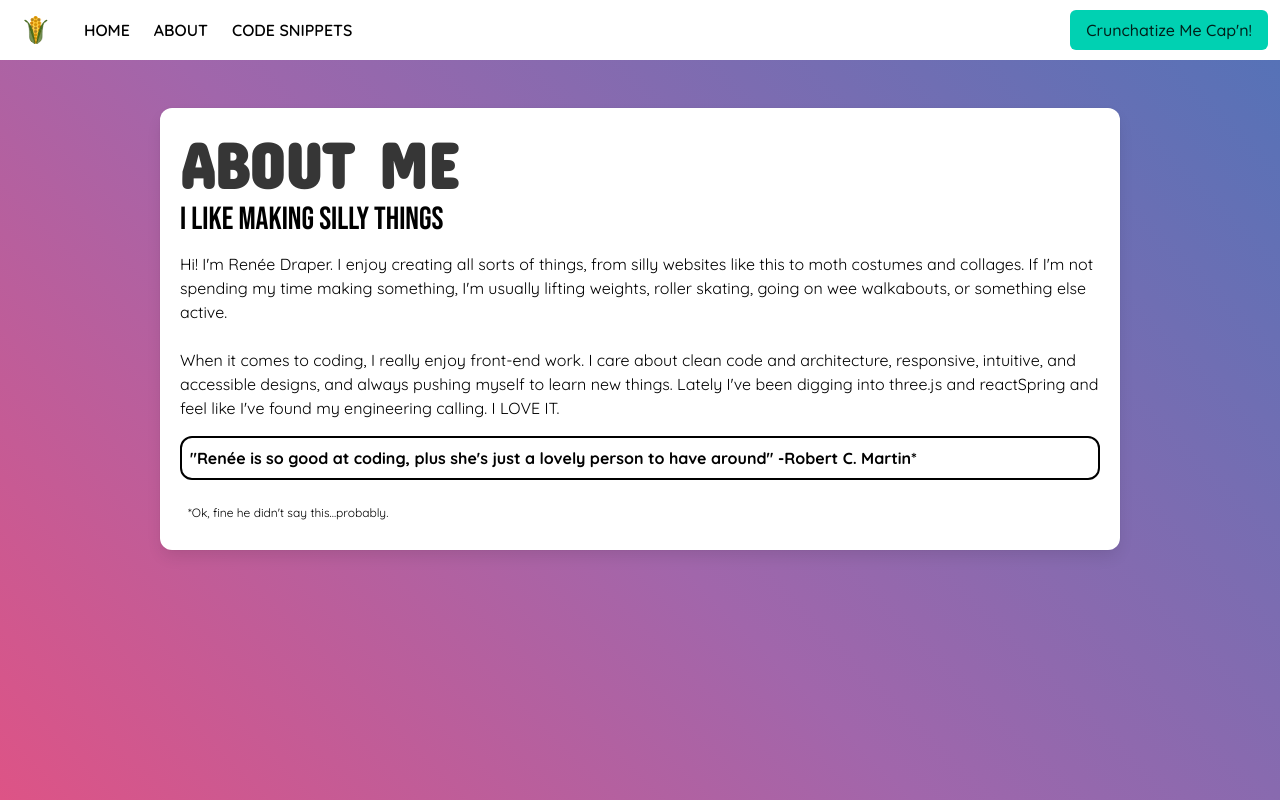
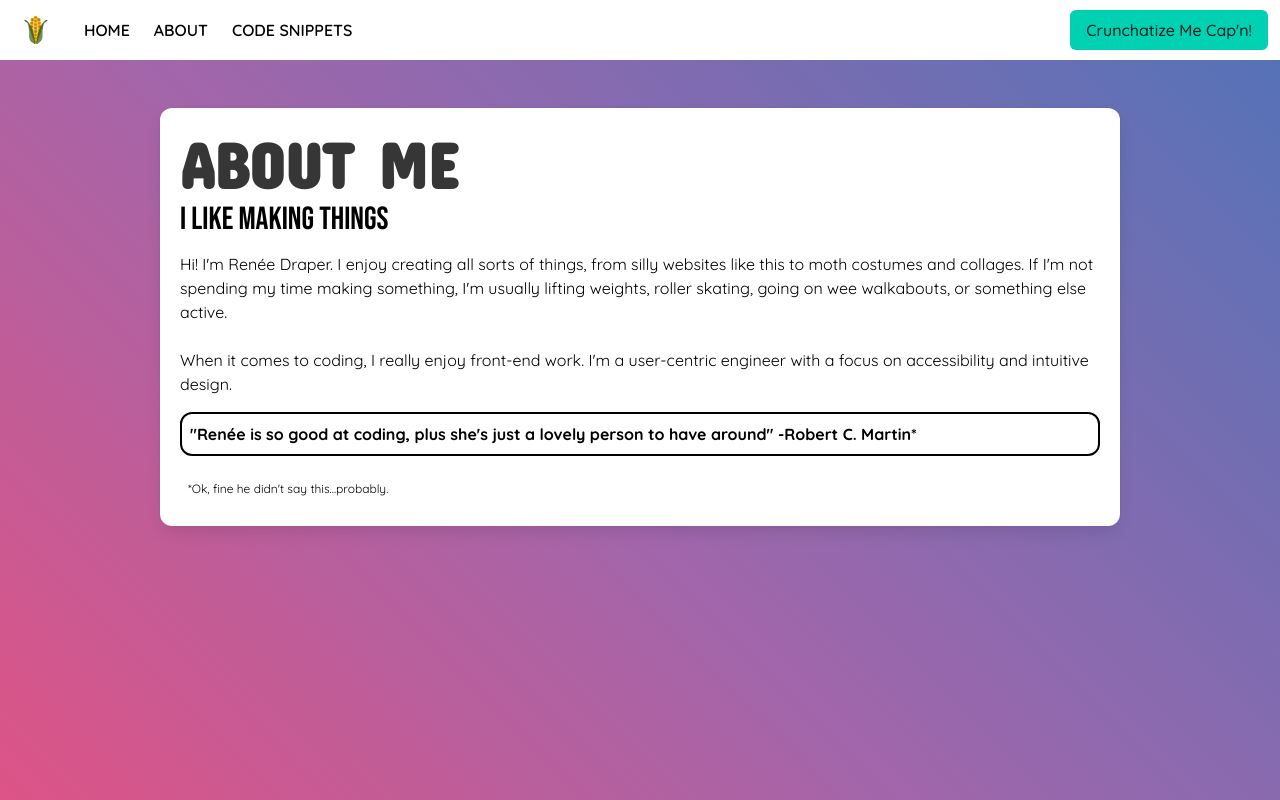
Before and after one commit to reneedraper/babetown, a Next.js app: page /about in a window 1280 px wide. Built offline with nearby package versions, Linux system fonts and the light colour scheme; a web font is replaced by a local one.

Commit message:
chore: update about-me

```diff
--- a/src/app/about/page.tsx
+++ b/src/app/about/page.tsx
@@ -3,20 +3,19 @@ import React from "react"
 
 export default function AboutMe() {
     return (
-        <div className="box">
+        <section className="box">
             <header className="title is-size-0 is-size-1-mobile">ABOUT ME</header>
-            <p className="subtitle is-size-3 is-size-4-mobile has-text-color-dark-gray">I like making silly things</p>
+            <p className="subtitle is-size-3 is-size-4-mobile has-text-color-dark-gray">I like making things</p>
             <p className="mt-3">{`Hi! I'm Renée Draper. I enjoy creating all sorts of things, from silly websites like this to moth costumes and collages.
                 If I'm not spending my time making something, I'm usually lifting weights, roller skating, going on wee walkabouts, or something else active.`}</p>
             <br></br>
-            <p>{`When it comes to coding, I really enjoy front-end work. I care about clean code and architecture,
-                responsive, intuitive, and accessible designs, and always pushing myself to learn new things. Lately I've been digging into three.js and reactSpring and feel
-                like I've found my engineering calling. I LOVE IT.`}</p>
+            <p>{`When it comes to coding, I really enjoy front-end work. I'm a user-centric engineer with a focus on accessibility and intuitive design.`}</p>
             <p className="has-text-weight-bold mt-4 p-2 pretty-border-black">
                 {`"Renée is so good at coding, plus she's just a lovely person to have around" -Robert C. Martin`}
                 <span className="is-clickable" >*</span></p>
             <p className="is-size-7 mt-4 p-2 ">{`*Ok, fine he didn't say this...probably.`}</p>
-        </div>
+
+        </section>
 
     )
 }
```
